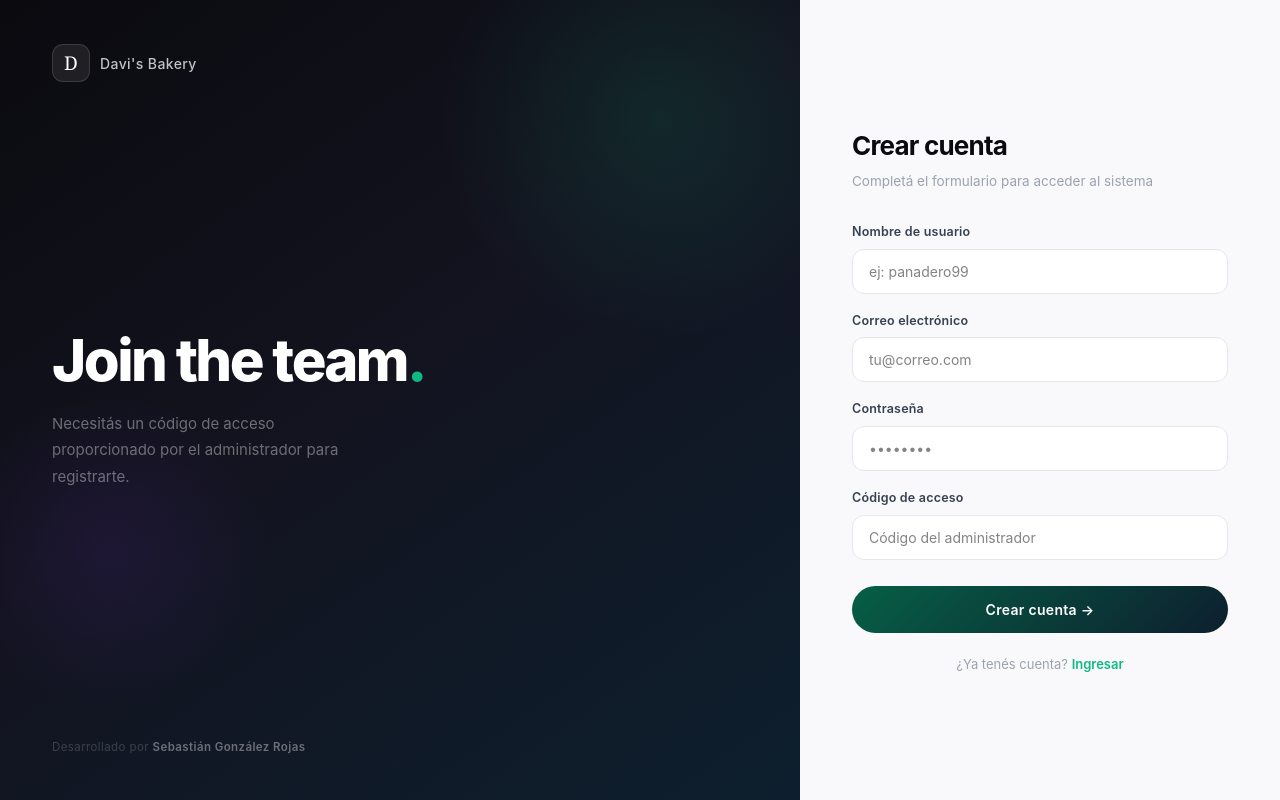
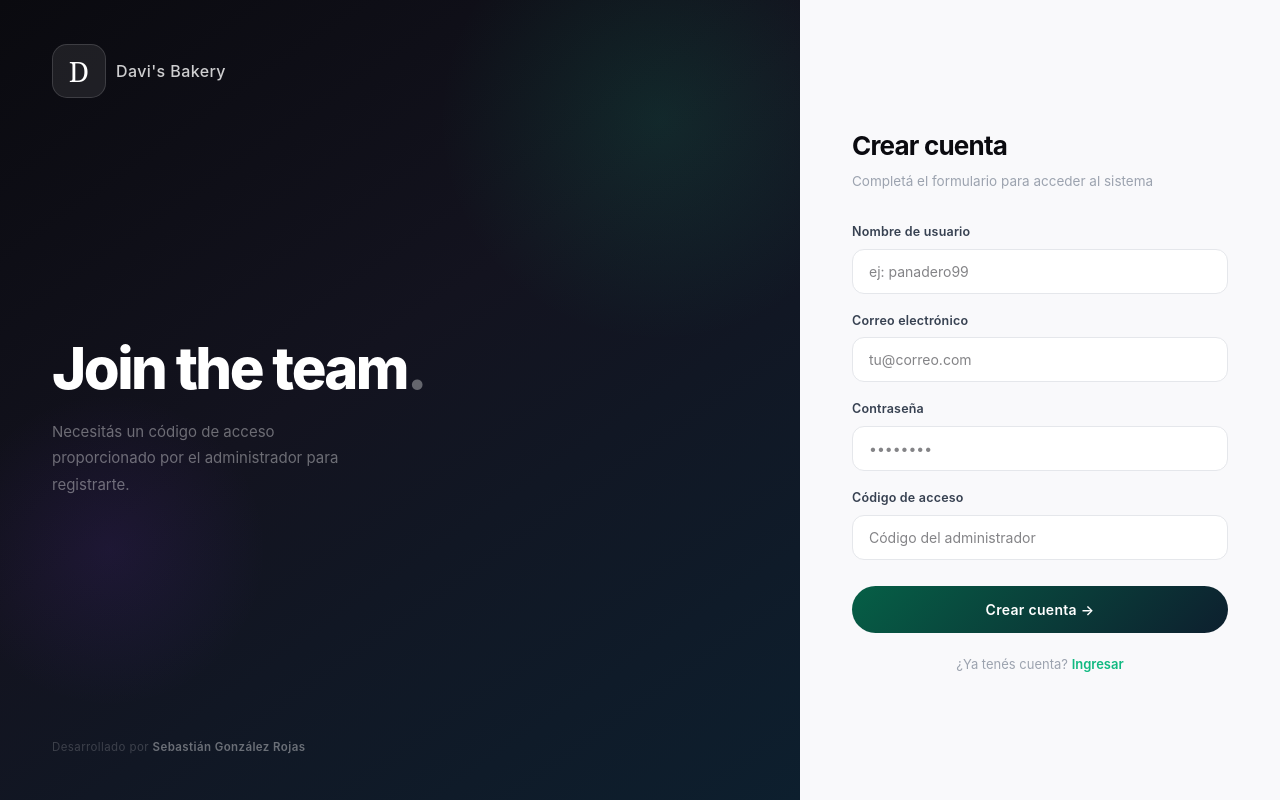
Before and after one commit to Sebasgonzalez26/david-s-bakery-, a React (Vite) app in the folder Bakerys.React/: page /registro in a window 1280 px wide. Built offline with nearby package versions, Linux system fonts and the light colour scheme.

Commit message:
style(auth): larger logo and neutral dot color on auth pages
- Logo box 38px -> 54px, font 19px -> 28px on both Login and Registro
- Dot on 'Join the team.' changed from green to rgba white (neutral)

```diff
--- a/Bakerys.React/src/pages/auth/Login.tsx
+++ b/Bakerys.React/src/pages/auth/Login.tsx
@@ -86,14 +86,14 @@ export default function Login() {
           style={{ display: 'flex', alignItems: 'center', gap: 10, position: 'relative' }}
         >
           <div style={{
-            width: 38, height: 38, borderRadius: 11,
+            width: 54, height: 54, borderRadius: 15,
             background: 'rgba(255,255,255,0.08)',
-            border: '1px solid rgba(255,255,255,0.12)',
+            border: '1px solid rgba(255,255,255,0.14)',
             display: 'flex', alignItems: 'center', justifyContent: 'center',
           }}>
-            <span style={{ fontFamily: 'var(--font-display)', fontSize: 19, color: '#fff' }}>D</span>
+            <span style={{ fontFamily: 'var(--font-display)', fontSize: 28, color: '#fff' }}>D</span>
           </div>
-          <span style={{ color: 'rgba(255,255,255,0.75)', fontSize: 14, fontWeight: 500, letterSpacing: 0.4 }}>
+          <span style={{ color: 'rgba(255,255,255,0.8)', fontSize: 16, fontWeight: 500, letterSpacing: 0.4 }}>
             Davi's Bakery
           </span>
         </motion.div>
--- a/Bakerys.React/src/pages/auth/Registro.tsx
+++ b/Bakerys.React/src/pages/auth/Registro.tsx
@@ -96,14 +96,14 @@ export default function Registro() {
           style={{ display: 'flex', alignItems: 'center', gap: 10, position: 'relative' }}
         >
           <div style={{
-            width: 38, height: 38, borderRadius: 11,
+            width: 54, height: 54, borderRadius: 15,
             background: 'rgba(255,255,255,0.08)',
-            border: '1px solid rgba(255,255,255,0.12)',
+            border: '1px solid rgba(255,255,255,0.14)',
             display: 'flex', alignItems: 'center', justifyContent: 'center',
           }}>
-            <span style={{ fontFamily: 'var(--font-display)', fontSize: 19, color: '#fff' }}>D</span>
+            <span style={{ fontFamily: 'var(--font-display)', fontSize: 28, color: '#fff' }}>D</span>
           </div>
-          <span style={{ color: 'rgba(255,255,255,0.75)', fontSize: 14, fontWeight: 500, letterSpacing: 0.4 }}>
+          <span style={{ color: 'rgba(255,255,255,0.8)', fontSize: 16, fontWeight: 500, letterSpacing: 0.4 }}>
             Davi's Bakery
           </span>
         </motion.div>
@@ -126,7 +126,7 @@ export default function Registro() {
                   fontSize: 58,
                   fontWeight: 800,
                   letterSpacing: -2.5,
-                  color: char === '.' ? '#10b981' : '#ffffff',
+                  color: char === '.' ? 'rgba(255,255,255,0.35)' : '#ffffff',
                   whiteSpace: 'pre',
                 }}
               >
```
